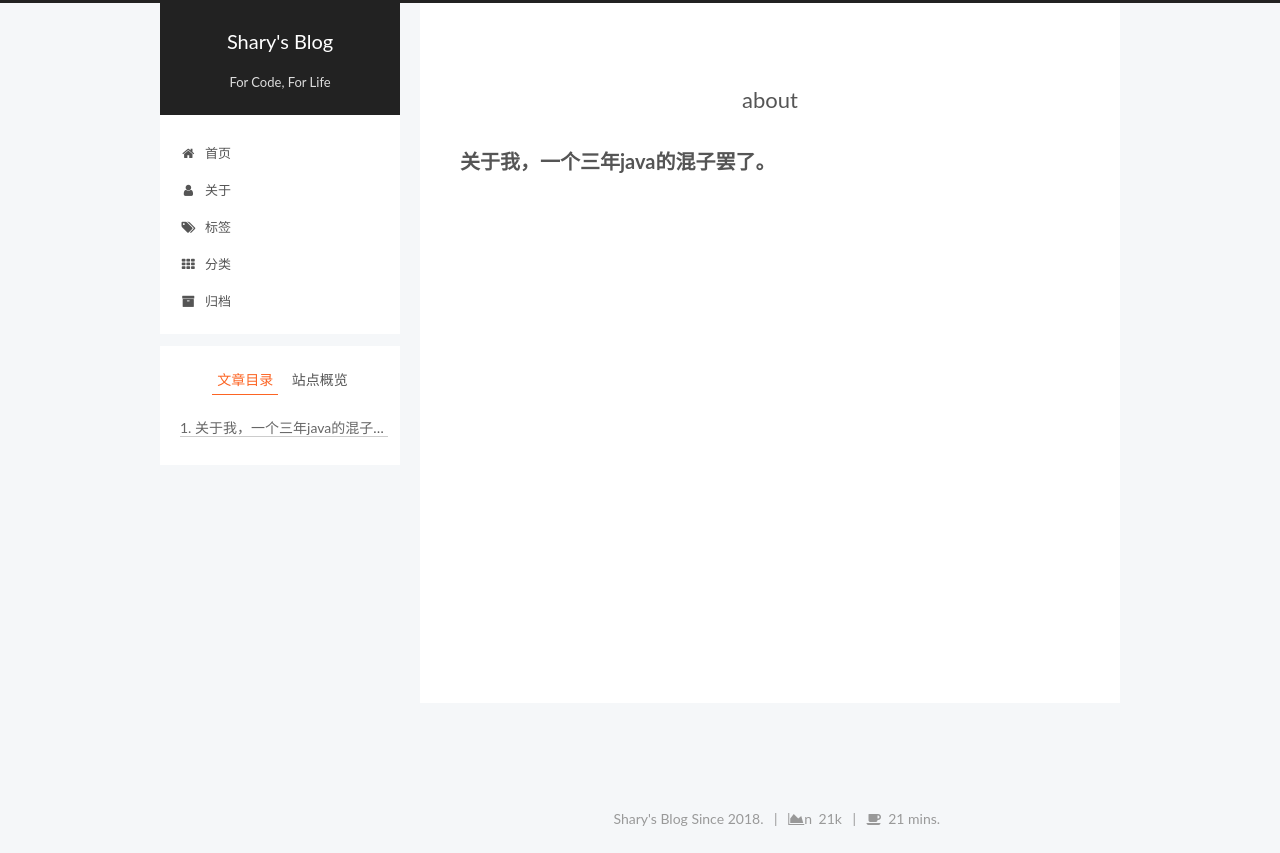
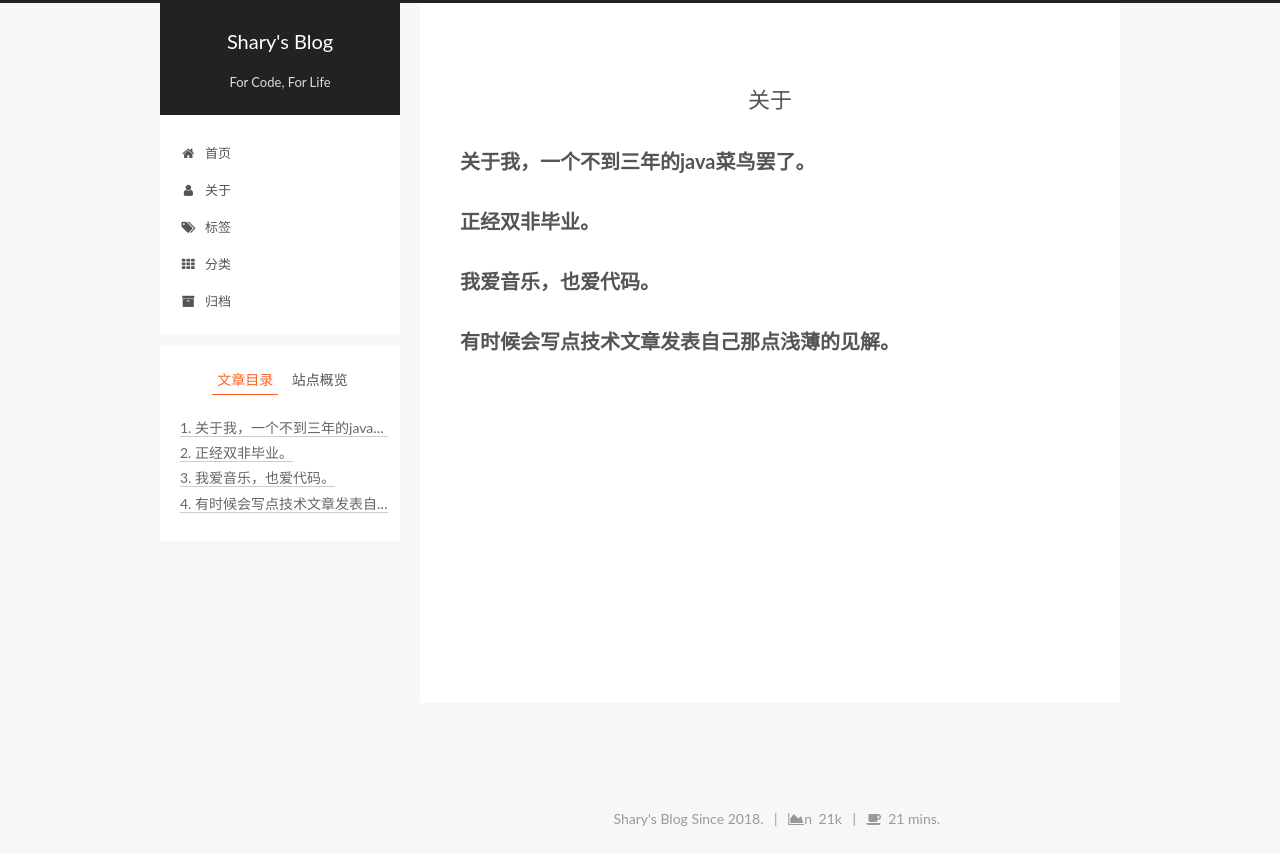
Before and after one commit to Moingpony/Shary-sBlog, a website: page about/index.html in a window 1280 px wide. Drawn offline with Linux system fonts and the light colour scheme.

Commit message:
Site updated: 2023-02-15 16:37:38

```diff
--- a/about/index.html
+++ b/about/index.html
@@ -77,15 +77,15 @@
 
 
 
-<meta name="description" content="关于我，一个三年java的混子罢了。">
+<meta name="description" content="关于我，一个不到三年的java菜鸟罢了。正经双非毕业。我爱音乐，也爱代码。有时候会写点技术文章发表自己那点浅薄的见解。">
 <meta property="og:type" content="website">
-<meta property="og:title" content="about">
+<meta property="og:title" content="关于">
 <meta property="og:url" content="http://example.com/about/index.html">
 <meta property="og:site_name" content="Shary&#39;s Blog">
-<meta property="og:description" content="关于我，一个三年java的混子罢了。">
+<meta property="og:description" content="关于我，一个不到三年的java菜鸟罢了。正经双非毕业。我爱音乐，也爱代码。有时候会写点技术文章发表自己那点浅薄的见解。">
 <meta property="og:locale">
 <meta property="article:published_time" content="2023-02-08T06:17:02.000Z">
-<meta property="article:modified_time" content="2023-02-08T06:17:35.873Z">
+<meta property="article:modified_time" content="2023-02-15T08:33:11.290Z">
 <meta property="article:author" content="SharyL">
 <meta name="twitter:card" content="summary">
 
@@ -125,7 +125,7 @@
 
 
 
-  <title>about | Shary's Blog</title>
+  <title>关于 | Shary's Blog</title>
 
 
 
@@ -255,7 +255,7 @@
     <div class="post-block page">
       <header class="post-header">
 
-	<h1 class="post-title" itemprop="name headline">about</h1>
+	<h1 class="post-title" itemprop="name headline">关于</h1>
 
 
 
@@ -267,7 +267,7 @@
       <div class="post-body">
 
 
-          <h2 id="关于我，一个三年java的混子罢了。"><a href="#关于我，一个三年java的混子罢了。" class="headerlink" title="关于我，一个三年java的混子罢了。"></a>关于我，一个三年java的混子罢了。</h2>
+          <h2 id="关于我，一个不到三年的java菜鸟罢了。"><a href="#关于我，一个不到三年的java菜鸟罢了。" class="headerlink" title="关于我，一个不到三年的java菜鸟罢了。"></a>关于我，一个不到三年的java菜鸟罢了。</h2><h2 id="正经双非毕业。"><a href="#正经双非毕业。" class="headerlink" title="正经双非毕业。"></a>正经双非毕业。</h2><h2 id="我爱音乐，也爱代码。"><a href="#我爱音乐，也爱代码。" class="headerlink" title="我爱音乐，也爱代码。"></a>我爱音乐，也爱代码。</h2><h2 id="有时候会写点技术文章发表自己那点浅薄的见解。"><a href="#有时候会写点技术文章发表自己那点浅薄的见解。" class="headerlink" title="有时候会写点技术文章发表自己那点浅薄的见解。"></a>有时候会写点技术文章发表自己那点浅薄的见解。</h2>
 
       </div>
 
@@ -403,7 +403,7 @@
 
 
 
-              <div class="post-toc-content"><ol class="nav"><li class="nav-item nav-level-2"><a class="nav-link" href="#%E5%85%B3%E4%BA%8E%E6%88%91%EF%BC%8C%E4%B8%80%E4%B8%AA%E4%B8%89%E5%B9%B4java%E7%9A%84%E6%B7%B7%E5%AD%90%E7%BD%A2%E4%BA%86%E3%80%82"><span class="nav-number">1.</span> <span class="nav-text">关于我，一个三年java的混子罢了。</span></a></li></ol></div>
+              <div class="post-toc-content"><ol class="nav"><li class="nav-item nav-level-2"><a class="nav-link" href="#%E5%85%B3%E4%BA%8E%E6%88%91%EF%BC%8C%E4%B8%80%E4%B8%AA%E4%B8%8D%E5%88%B0%E4%B8%89%E5%B9%B4%E7%9A%84java%E8%8F%9C%E9%B8%9F%E7%BD%A2%E4%BA%86%E3%80%82"><span class="nav-number">1.</span> <span class="nav-text">关于我，一个不到三年的java菜鸟罢了。</span></a></li><li class="nav-item nav-level-2"><a class="nav-link" href="#%E6%AD%A3%E7%BB%8F%E5%8F%8C%E9%9D%9E%E6%AF%95%E4%B8%9A%E3%80%82"><span class="nav-number">2.</span> <span class="nav-text">正经双非毕业。</span></a></li><li class="nav-item nav-level-2"><a class="nav-link" href="#%E6%88%91%E7%88%B1%E9%9F%B3%E4%B9%90%EF%BC%8C%E4%B9%9F%E7%88%B1%E4%BB%A3%E7%A0%81%E3%80%82"><span class="nav-number">3.</span> <span class="nav-text">我爱音乐，也爱代码。</span></a></li><li class="nav-item nav-level-2"><a class="nav-link" href="#%E6%9C%89%E6%97%B6%E5%80%99%E4%BC%9A%E5%86%99%E7%82%B9%E6%8A%80%E6%9C%AF%E6%96%87%E7%AB%A0%E5%8F%91%E8%A1%A8%E8%87%AA%E5%B7%B1%E9%82%A3%E7%82%B9%E6%B5%85%E8%96%84%E7%9A%84%E8%A7%81%E8%A7%A3%E3%80%82"><span class="nav-number">4.</span> <span class="nav-text">有时候会写点技术文章发表自己那点浅薄的见解。</span></a></li></ol></div>
 
 
           </div>
--- a/css/main.css
+++ b/css/main.css
@@ -1823,7 +1823,7 @@ pre .javascript .function {
   width: 4px;
   height: 4px;
   border-radius: 50%;
-  background: #da776b;
+  background: #0a69ff;
 }
 .links-of-blogroll {
   font-size: 13px;
```
Also changed, not shown: 2018/05/24/2018/index.html (+4 -4 lines), 2022/07/26/Java单元测试/index.html (+4 -4 lines), 2023/02/08/2023年第一篇/index.html (+4 -4 lines), archives/2018/05/index.html (+4 -4 lines), archives/2018/index.html (+4 -4 lines), archives/2022/07/index.html (+4 -4 lines), archives/2022/index.html (+4 -4 lines), archives/2023/02/index.html (+4 -4 lines), archives/2023/index.html (+4 -4 lines), archives/index.html (+4 -4 lines), categories/index.html (+4 -4 lines), index.html (+4 -4 lines), tags/Code/index.html (+4 -4 lines), tags/Life/index.html (+4 -4 lines), 1 more files.
